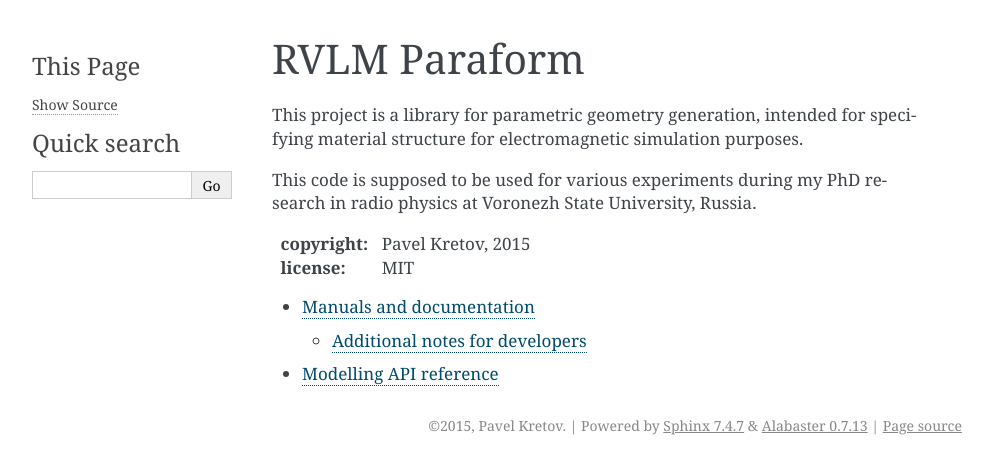
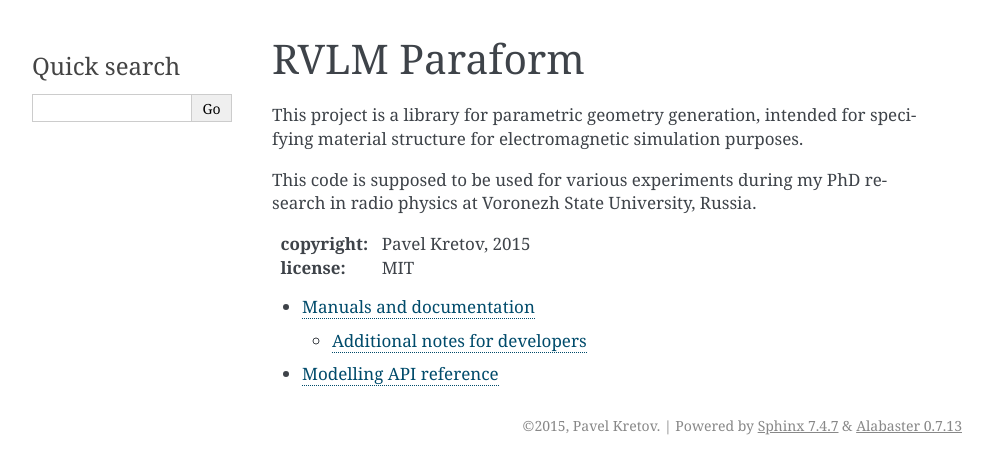
Before and after one commit to rvlm/rvlm-paraform, a Sphinx documentation site: the page built from sphinx/index.rst, in a window 1280 px wide. Shown: the top 474 px of the page, without its empty margins (148-1141 px from the left). Built offline with Sphinx 7.4.7, drawn with Linux system fonts in a browser that asks for light colours.

Commit message:
sphinx/conf.py: disable "Sourse code" link, it's useless
Signed-off-by: Pavel Kretov <firegurafiku@gmail.com>

```diff
--- a/sphinx/conf.py
+++ b/sphinx/conf.py
@@ -26,9 +26,6 @@ assert sys.version_info.major >= 3, "Python 2.* is not supported"
 config_dir = os.path.dirname(os.path.realpath(__file__))
 root_dir   = os.path.join(os.path.dirname(config_dir), "src")
 sys.path.insert(0, root_dir)
-
-# Import all documented modules this package holds.
-# ...
 
 # Add any Sphinx extension module names here, as strings. They can be
 # extensions coming with Sphinx (named 'sphinx.ext.*') or your custom ones.
@@ -155,7 +152,7 @@ html_use_index = True
 html_split_index = False
 
 # If true, links to the reST sources are added to the pages.
-html_show_sourcelink = True
+html_show_sourcelink = False
 
 # If true, "Created using Sphinx" is shown in the HTML footer. Default is True.
 html_show_sphinx = True
```
